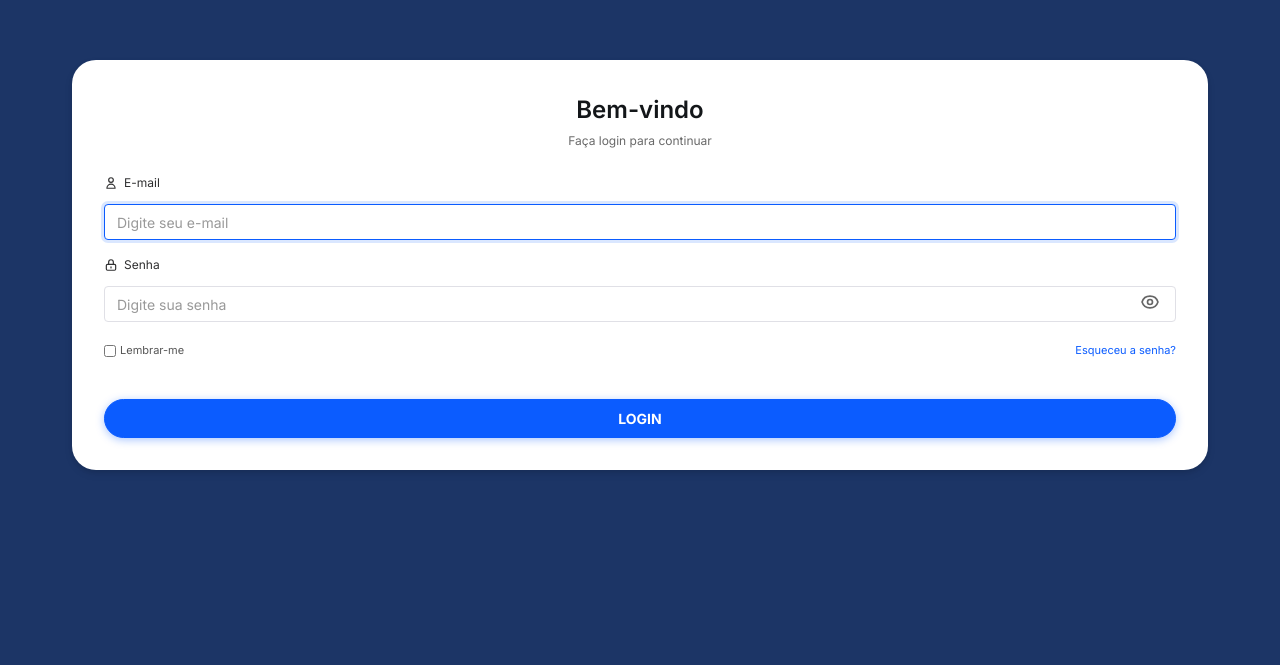
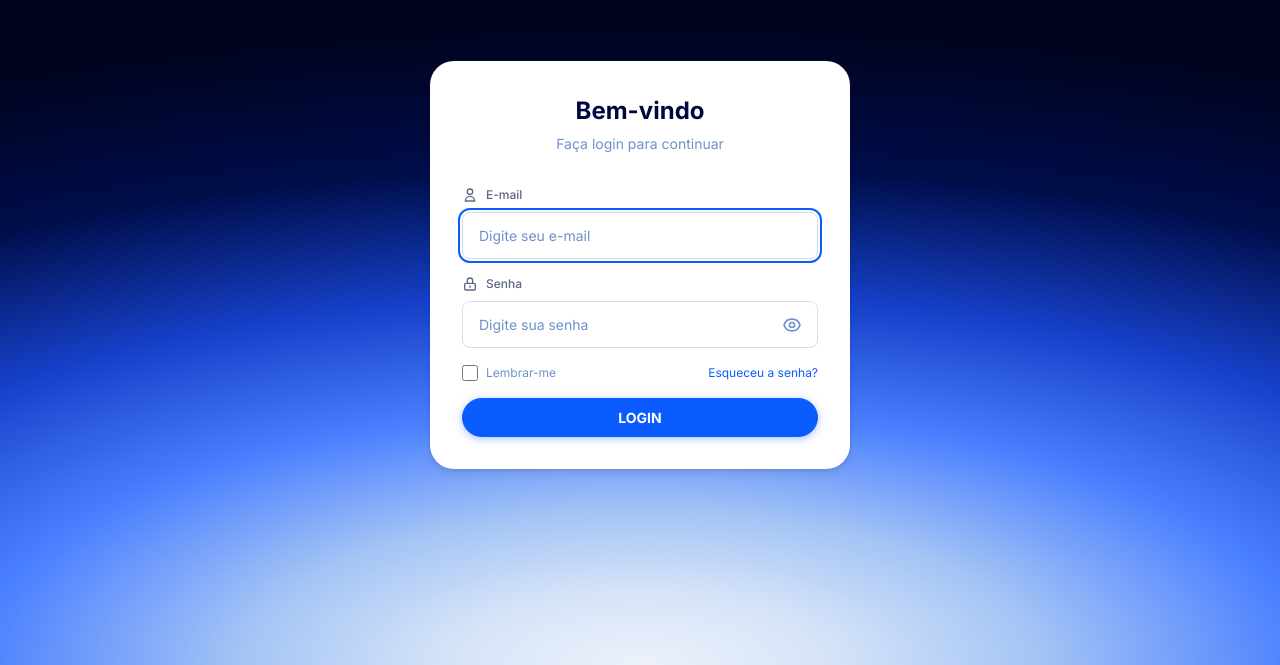
Before and after one commit to Teomed/teomed-app, a Next.js app in the folder frontend/: page /login in a window 1280 px wide. Shown: the part 135-800 px from the top of the page. Built offline with nearby package versions, Linux system fonts and the light colour scheme.

Commit message:
refactor(login): migrate login screen to design system

```diff
--- a/frontend/src/app/login/page.tsx
+++ b/frontend/src/app/login/page.tsx
@@ -1,7 +1,6 @@
 'use client';
 
 import { useState } from 'react';
-import { useRouter } from 'next/navigation';
 import { Button, Container, Card } from '@/design-system';
 
 
@@ -16,7 +15,6 @@ export default function Login() {
   const [tempToken, setTempToken] = useState('');
   const [mfaCode, setMfaCode] = useState('');
   const [showBackupCode, setShowBackupCode] = useState(false);
-  const router = useRouter();
 
   const validateEmail = (email: string) => {
     const emailRegex = /^[^\s@]+@[^\s@]+\.[^\s@]+$/;
@@ -149,16 +147,19 @@ export default function Login() {
   };
 
   return (
-    <div className="login-page">
-      <Container className="login-container">
-        <Card hover={false}>
-          <h1 className="login-title">Bem-vindo</h1>
-          <p className="login-subtitle">Faça login para continuar</p>
+    <div className="min-h-screen bg-hero-page flex items-center justify-center py-10">
+      <Container className="w-full">
+        <div className="mx-auto w-full max-w-[420px]">
+          <Card hover={false} padding="md" className="animate-fade-in">
+            <div className="text-center">
+              <h1 className="text-text-primary text-2xl font-semibold">Bem-vindo</h1>
+              <p className="mt-1 text-sm text-text-muted">Faça login para continuar</p>
+            </div>
 
-          <form onSubmit={handleSubmit} className="login-form">
-          <div className="form-group">
-            <div className="input-label">
-              <svg fill="none" viewBox="0 0 24 24" stroke="currentColor">
+            <form onSubmit={handleSubmit} className="mt-8 flex flex-col gap-4">
+              <div className="flex flex-col gap-2">
+                <div className="flex items-center gap-2 text-xs font-medium text-text-label">
+                  <svg className="h-4 w-4" fill="none" viewBox="0 0 24 24" stroke="currentColor">
                     <path strokeLinecap="round" strokeLinejoin="round" strokeWidth={2} d="M16 7a4 4 0 11-8 0 4 4 0 018 0zM12 14a7 7 0 00-7 7h14a7 7 0 00-7-7z" />
                   </svg>
                   <span>E-mail</span>
@@ -169,32 +170,31 @@ export default function Login() {
                   id="email"
                   value={email}
                   onChange={handleEmailChange}
-              className={`input-field ${emailError ? 'input-error' : ''}`}
+                  className={`w-full rounded-md border bg-surface-white px-4 py-3 text-sm text-text-primary placeholder:text-text-muted focus-ring ${emailError ? 'border-semantic-error' : 'border-neutral-border'}`}
                   required
                   disabled={isLoading}
                   autoComplete="email"
                   autoFocus
                 />
-            {emailError && (
-              <span className="field-error">{emailError}</span>
-            )}
+                {emailError && <span className="text-xs text-semantic-error">{emailError}</span>}
               </div>
 
-          <div className="form-group">
-            <div className="input-label">
-              <svg fill="none" viewBox="0 0 24 24" stroke="currentColor">
+              <div className="flex flex-col gap-2">
+                <div className="flex items-center gap-2 text-xs font-medium text-text-label">
+                  <svg className="h-4 w-4" fill="none" viewBox="0 0 24 24" stroke="currentColor">
                     <path strokeLinecap="round" strokeLinejoin="round" strokeWidth={2} d="M12 15v2m-6 4h12a2 2 0 002-2v-6a2 2 0 00-2-2H6a2 2 0 00-2 2v6a2 2 0 002 2zm10-10V7a4 4 0 00-8 0v4h8z" />
                   </svg>
                   <span>Senha</span>
                 </div>
-            <div className="password-input-wrapper">
+
+                <div className="relative">
                   <input
-                type={showPassword ? "text" : "password"}
+                    type={showPassword ? 'text' : 'password'}
                     placeholder="Digite sua senha"
                     id="password"
                     value={password}
                     onChange={(e) => setPassword(e.target.value)}
-                className="input-field"
+                    className="w-full rounded-md border border-neutral-border bg-surface-white px-4 py-3 pr-12 text-sm text-text-primary placeholder:text-text-muted focus-ring"
                     required
                     disabled={isLoading}
                     autoComplete="current-password"
@@ -202,8 +202,8 @@ export default function Login() {
                   <button
                     type="button"
                     onClick={() => setShowPassword(!showPassword)}
-                className="password-toggle"
-                aria-label={showPassword ? "Ocultar senha" : "Mostrar senha"}
+                    className="absolute right-3 top-1/2 -translate-y-1/2 rounded-full p-1 text-text-muted hover:text-text-primary focus-ring"
+                    aria-label={showPassword ? 'Ocultar senha' : 'Mostrar senha'}
                   >
                     {showPassword ? (
                       <svg fill="none" viewBox="0 0 24 24" stroke="currentColor" width="20" height="20">
@@ -219,16 +219,24 @@ export default function Login() {
                 </div>
               </div>
 
-          <div className="form-footer">
-            <label className="remember-me">
-              <input type="checkbox" />
+              <div className="flex items-center justify-between text-xs">
+                <label className="flex items-center gap-2 text-text-muted">
+                  <input
+                    type="checkbox"
+                    className="h-4 w-4 rounded border-neutral-border accent-brand-600 focus-ring"
+                  />
                   Lembrar-me
                 </label>
-            <a href="#" className="forgot-password">Esqueceu a senha?</a>
+                <a
+                  href="#"
+                  className="text-brand-600 hover:text-brand-700 underline-offset-2 hover:underline"
+                >
+                  Esqueceu a senha?
+                </a>
               </div>
 
               {error && (
-            <div className="error-message">
+                <div className="rounded-md border border-semantic-error bg-surface-white px-3 py-2 text-center text-xs text-semantic-error">
                   {error}
                 </div>
               )}
@@ -236,25 +244,31 @@ export default function Login() {
               <Button
                 type="submit"
                 disabled={isLoading}
+                loading={isLoading}
                 variant="primary"
-            size="small"
-            className="login-submit"
+                size="sm"
+                className="w-full justify-center"
               >
-            {isLoading ? 'Entrando...' : 'LOGIN'}
+                LOGIN
               </Button>
             </form>
           </Card>
+        </div>
       </Container>
 
       {/* Modal MFA */}
       {requires2FA && (
-        <div className="modal-overlay-mfa">
-          <div className="modal-content-mfa">
-            <h2 className="mfa-title">Autenticação em Dois Fatores</h2>
-            <p className="mfa-subtitle">
+        <div className="fixed inset-0 z-[2000] flex items-center justify-center bg-black/70 p-4">
+          <div className="w-full max-w-[400px]">
+            <Card hover={false} padding="md">
+              <div className="text-center">
+                <h2 className="text-text-primary text-xl font-semibold">Autenticação em Dois Fatores</h2>
+                <p className="mt-2 text-sm text-text-muted">
                   Digite o código de 6 dígitos do seu aplicativo autenticador
                 </p>
+              </div>
 
+              <div className="mt-6">
                 <input
                   type="text"
                   value={mfaCode}
@@ -268,26 +282,29 @@ export default function Login() {
                       setMfaCode(cleaned);
                     }
                   }}
-              placeholder={showBackupCode ? "00000000" : "000000"}
-              className="mfa-input"
+                  placeholder={showBackupCode ? '00000000' : '000000'}
+                  className="w-full rounded-md border border-neutral-border bg-surface-white px-4 py-3 text-center font-mono text-2xl tracking-[0.5rem] text-text-primary placeholder:text-text-muted focus-ring"
                   maxLength={showBackupCode ? 8 : 6}
                   autoFocus
                 />
+              </div>
 
               {error && (
-              <div className="error-message">
+                <div className="mt-4 rounded-md border border-semantic-error bg-surface-white px-3 py-2 text-center text-xs text-semantic-error">
                   {error}
                 </div>
               )}
 
+              <div className="mt-6 flex flex-col gap-3">
                 <Button
                   onClick={handleVerifyMfa}
                   disabled={isLoading || (showBackupCode ? mfaCode.length !== 8 : mfaCode.length !== 6)}
+                  loading={isLoading}
                   variant="primary"
-              size="small"
-              className="mfa-button"
+                  size="sm"
+                  className="w-full justify-center"
                 >
-              {isLoading ? 'Verificando...' : 'Verificar'}
+                  Verificar
                 </Button>
 
                 <Button
@@ -297,8 +314,8 @@ export default function Login() {
                     setError('');
                   }}
                   variant="secondary"
-              size="small"
-              className="backup-code-toggle"
+                  size="sm"
+                  className="w-full justify-center"
                 >
                   {showBackupCode ? 'Usar código do autenticador' : 'Usar código de backup'}
                 </Button>
@@ -313,11 +330,13 @@ export default function Login() {
                     sessionStorage.removeItem('mfa_temp_token');
                   }}
                   variant="textLink"
-              size="small"
-              className="cancel-mfa"
+                  size="sm"
+                  className="w-full justify-center"
                 >
                   Cancelar
                 </Button>
+              </div>
+            </Card>
           </div>
         </div>
       )}
--- a/frontend/src/app/styles/login.css
+++ b/frontend/src/app/styles/login.css
@@ -1,331 +1 @@
 /* Login page styles */
-.login-page {
-  min-height: 100vh;
-  background: #1c3566;
-  display: flex;
-  align-items: center;
-  justify-content: center;
-  padding: 1rem;
-}
-
-@media (max-width: 480px) {
-  .login-page {
-    padding: 0.5rem;
-  }
-}
-
-.login-container {
-  width: 100%;
-  max-width: 420px;
-}
-
-@media (max-width: 480px) {
-  .login-container {
-    max-width: 100%;
-    padding: 0;
-  }
-}
-
-.login-container:hover {
-  transform: none;
-  box-shadow: none;
-}
-
-.login-title {
-  color: #131619;
-  font-size: 1.5rem;
-  font-weight: 600;
-  text-align: center;
-  margin-bottom: 0.25rem;
-}
-
-.login-subtitle {
-  color: #696969;
-  font-size: 0.75rem;
-  text-align: center;
-  margin-bottom: 1.5rem;
-}
-
-.login-form {
-  display: flex;
-  flex-direction: column;
-  gap: 1rem;
-}
-
-.form-group {
-  display: flex;
-  flex-direction: column;
-  gap: 0.25rem;
-}
-
-.input-label {
-  display: flex;
-  align-items: center;
-  gap: 0.375rem;
-  color: #2f2f30;
-  font-size: 0.75rem;
-  margin-bottom: 0.25rem;
-}
-
-.input-label svg {
-  width: 14px;
-  height: 14px;
-}
-
-.input-field {
-  width: 100%;
-  height: 36px;
-  padding: 0 0.75rem;
-  margin-top: 0.25rem;
-  background-color: #ffffff;
-  border: 1px solid #e0e0e6;
-  border-radius: 4px;
-  font-size: 0.875rem;
-  color: #131619;
-  transition: border-color 0.2s ease, box-shadow 0.2s ease;
-}
-
-@media (max-width: 480px) {
-  .input-field {
-    height: 44px;
-    font-size: 1rem;
-  }
-}
-
-.input-field:focus {
-  outline: none;
-  background: #ffffff;
-  border-color: #0b5cff;
-  box-shadow: 0 0 0 3px rgba(11, 92, 255, 0.15);
-}
-
-.input-field::placeholder {
-  color: #999999;
-}
-
-.input-field.input-error {
-  border-color: #ef4444;
-  background-color: rgba(254, 226, 226, 0.5);
-}
-
-.input-field.input-error:focus {
-  border-color: #dc2626;
-  box-shadow: 0 0 0 3px rgba(239, 68, 68, 0.1);
-}
-
-.field-error {
-  color: #dc2626;
-  font-size: 0.6875rem;
-  margin-top: 0.25rem;
-  display: block;
-}
-
-.password-input-wrapper {
-  position: relative;
-  display: flex;
-  align-items: center;
-}
-
-.password-input-wrapper .input-field {
-  padding-right: 2.5rem;
-}
-
-.password-toggle {
-  position: absolute;
-  right: 0.5rem;
-  background: none;
-  border: none;
-  cursor: pointer;
-  padding: 0.5rem;
-  display: flex;
-  align-items: center;
-  justify-content: center;
-  color: #666666;
-  transition: color 0.2s ease;
-}
-
-.password-toggle:hover {
-  color: #333333;
-}
-
-.password-toggle:focus {
-  outline: none;
-}
-
-.password-toggle svg {
-  width: 20px;
-  height: 20px;
-}
-
-.form-footer {
-  display: flex;
-  align-items: center;
-  justify-content: space-between;
-  font-size: 0.6875rem;
-  margin-top: 0.25rem;
-}
-
-.remember-me {
-  display: flex;
-  align-items: center;
-  color: #555555;
-  cursor: pointer;
-}
-
-.remember-me:hover {
-  color: #333333;
-}
-
-.remember-me input[type="checkbox"] {
-  width: 12px;
-  height: 12px;
-  margin-right: 0.25rem;
-  background: rgba(255, 255, 255, 0.5);
-  border: 1px solid rgba(0, 0, 0, 0.2);
-  border-radius: 3px;
-}
-
-.forgot-password {
-  color: #0b5cff;
-  text-decoration: none;
-}
-
-.forgot-password:hover {
-  color: #1d4ed8;
-  text-decoration: underline;
-}
-
-.login-submit {
-  width: 100%;
-  margin-top: 1.5rem;
-}
-
-.error-message {
-  padding: 0.75rem;
-  margin-bottom: 1rem;
-  background: rgba(239, 68, 68, 0.1);
-  border: 1px solid rgba(239, 68, 68, 0.2);
-  border-radius: 4px;
-  color: rgb(254, 202, 202);
-  font-size: 0.75rem;
-  text-align: center;
-}
-
-.loading-icon {
-  display: flex;
-  align-items: center;
-  justify-content: center;
-  gap: 0.5rem;
-}
-
-.loading-icon svg {
-  width: 16px;
-  height: 16px;
-  animation: spin 1s linear infinite;
-}
-
-@keyframes spin {
-  from {
-    transform: rotate(0deg);
-  }
-  to {
-    transform: rotate(360deg);
-  }
-}
-
-/* MFA Modal */
-.modal-overlay-mfa {
-  position: fixed;
-  top: 0;
-  left: 0;
-  right: 0;
-  bottom: 0;
-  background-color: rgba(0, 0, 0, 0.7);
-  display: flex;
-  align-items: center;
-  justify-content: center;
-  z-index: 2000;
-  padding: 1rem;
-}
-
-.modal-content-mfa {
-  background: #ffffff;
-  border-radius: 8px;
-  padding: 2rem;
-  max-width: 400px;
-  width: 100%;
-  box-shadow: 0 20px 25px -5px rgba(0, 0, 0, 0.3);
-}
-
-.mfa-title {
-  font-size: 1.5rem;
-  font-weight: 600;
-  color: #131619;
-  text-align: center;
-  margin-bottom: 0.5rem;
-}
-
-.mfa-subtitle {
-  font-size: 0.875rem;
-  color: #696969;
-  text-align: center;
-  margin-bottom: 1.5rem;
-}
-
-.mfa-input {
-  width: 100%;
-  padding: 1rem;
-  font-size: 1.5rem;
-  text-align: center;
-  letter-spacing: 0.5rem;
-  border: 1px solid #e0e0e6;
-  border-radius: 6px;
-  background: #ffffff;
-  font-family: 'Courier New', monospace;
-  margin-bottom: 1rem;
-  transition: border-color 0.2s;
-}
-
-.mfa-input:focus {
-  outline: none;
-  border-color: #0b5cff;
-  box-shadow: 0 0 0 3px rgba(11, 92, 255, 0.15);
-}
-
-.mfa-button {
-  width: 100%;
-  margin-bottom: 0.75rem;
-}
-
-.backup-code-toggle {
-  width: 100%;
-  margin-bottom: 0.75rem;
-}
-
-.cancel-mfa {
-  width: 100%;
-}
-
-.login-page .ds-container {
-  padding: 0 1rem;
-}
-
-@media (min-width: 768px) {
-  .login-page .ds-container {
-    padding: 0 2rem;
-  }
-}
-
-.login-page .fdn-card {
-  padding: 1.5rem;
-}
-
-@media (min-width: 768px) {
-  .login-page .fdn-card {
-    padding: 2rem;
-  }
-}
-
-.login-page .fdn-card:hover {
-  transform: none;
-}
```
Lines whose indentation alone changed are shown as unchanged.
